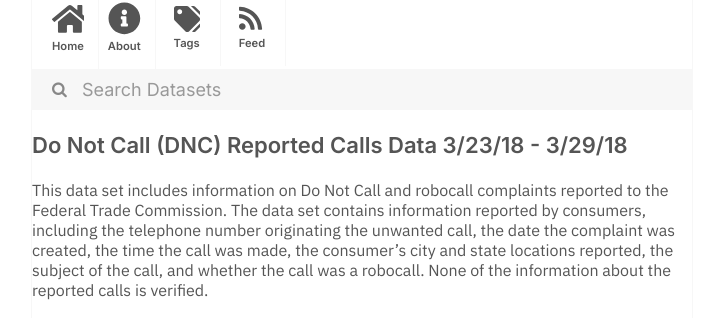
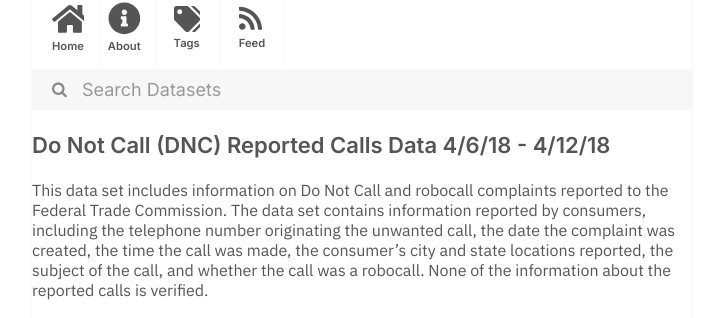
Before and after one commit to dayda-entities/federal-trade-commission, a Jekyll site: the page built from _posts/2020-11-12-do-not-call-dnc-reported-calls.md, in a window 1280 px wide. Shown: the part 216-534 px from the top of the page, without its empty margins (278-1001 px from the left). Built offline with Jekyll 4.4.1, drawn with Linux system fonts in a browser that asks for light colours.

Commit message:
Publish Data

```diff
--- a/_posts/2020-11-12-do-not-call-dnc-reported-calls.md
+++ b/_posts/2020-11-12-do-not-call-dnc-reported-calls.md
@@ -1,7 +1,7 @@
 ---
-title: Do Not Call (DNC) Reported Calls Data 3/23/18 - 3/29/18
-created: '2020-11-12T12:20:35.072150'
-modified: '2020-11-12T12:20:35.072161'
+title: Do Not Call (DNC) Reported Calls Data 4/6/18 - 4/12/18
+created: '2020-11-12T12:20:35.897613'
+modified: '2020-11-12T12:20:35.897620'
 state: active
 type: dataset
 tags:
@@ -12,7 +12,7 @@ tags:
   - Robocalls
 groups: []
 csv_url: >-
-  https://www.ftc.gov/sites/default/files/dnc_complaint_numbers_2018-03-26-30.csv
+  https://www.ftc.gov/sites/default/files/dnc_complaint_numbers_2018-04-09-13.csv
 json_url: ''
 layout: post
 
```
